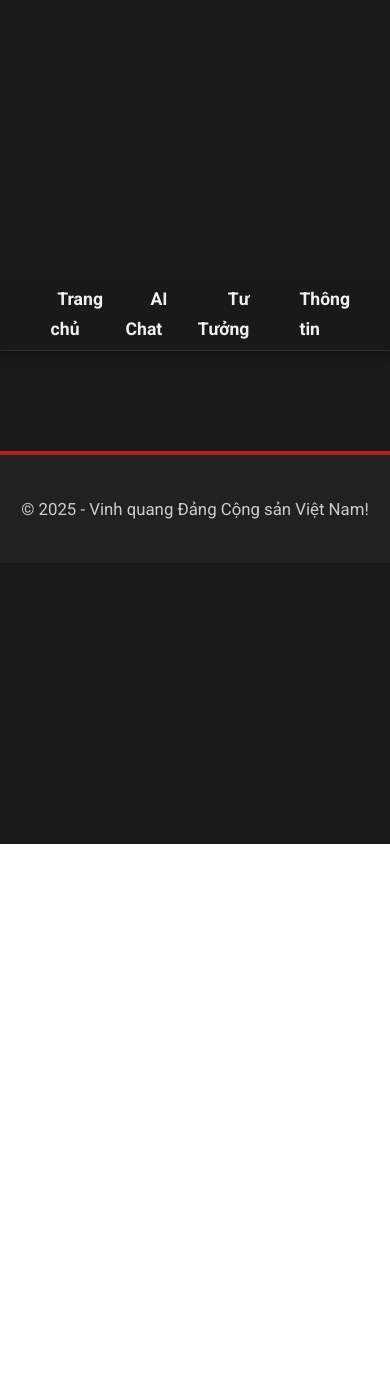
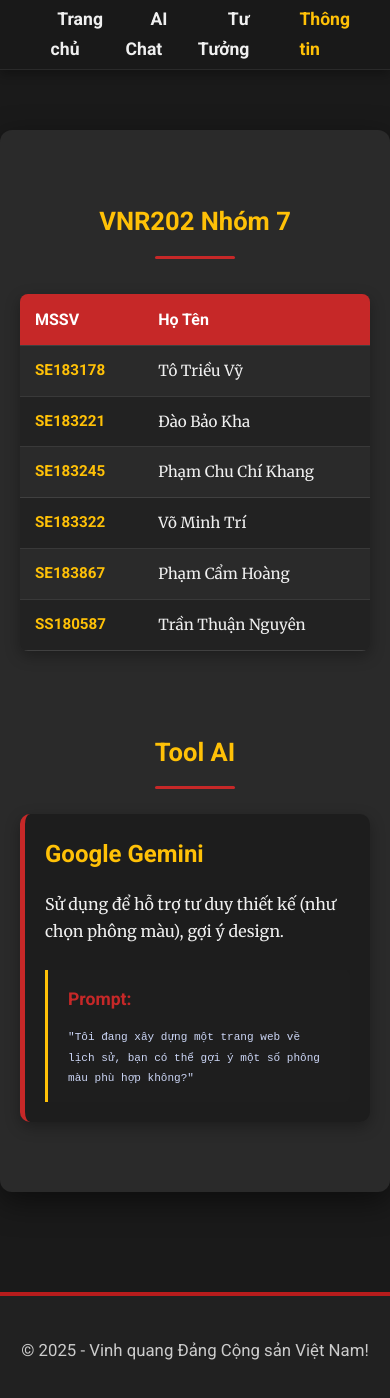
Before and after one commit to Darkvolcano/VNR202, a React (Vite) app: page /information in a window 390 px wide. Shown: the top 1398 px of the page. Before the commit the page ends 844 px from the top, so only its background shows below. Built offline with nearby package versions, Linux system fonts and the light colour scheme.

Commit message:
add information team

```diff
--- a/src/App.jsx
+++ b/src/App.jsx
@@ -5,7 +5,7 @@ import { Routes, Route } from "react-router-dom";
 
 import Home from "./pages/Home";
 import AIChat from "./pages/AIChat";
-import TuTuong from "./pages/TuTuong";
+import Ideology from "./pages/Ideology";
 import Information from "./pages/Information";
 
 function App() {
@@ -17,12 +17,11 @@ function App() {
         <Routes>
           <Route path="/" element={<Home />} />
           <Route path="/ai-chat" element={<AIChat />} />
-          <Route path="/tu-tuong" element={<TuTuong />} />
-          <Route path="/thong-tin" element={<Information />} />
+          <Route path="/ideology" element={<Ideology />} />
+          <Route path="/information" element={<Information />} />
         </Routes>
       </main>
 
-      {/* Footer cũng sẽ luôn hiển thị */}
       <Footer />
     </div>
   );
--- a/src/components/Navigation.jsx
+++ b/src/components/Navigation.jsx
@@ -25,7 +25,7 @@ const Navigation = () => {
           </li>
           <li>
             <NavLink
-              to="/tu-tuong"
+              to="/ideology"
               className={({ isActive }) => (isActive ? "active" : "")}
             >
               Tư Tưởng
@@ -33,7 +33,7 @@ const Navigation = () => {
           </li>
           <li>
             <NavLink
-              to="/thong-tin"
+              to="/information"
               className={({ isActive }) => (isActive ? "active" : "")}
             >
               Thông tin
--- a/src/pages/TuTuong.jsx
+++ b/src/pages/Ideology.jsx
@@ -1,4 +1,4 @@
-const TuTuong = () => {
+const Ideology = () => {
   return (
     <div style={{ padding: "100px 20px", minHeight: "80vh" }}>
       <h1>Trang Tư Tưởng</h1>
@@ -7,4 +7,4 @@ const TuTuong = () => {
   );
 };
 
-export default TuTuong;
+export default Ideology;
--- /dev/null
+++ b/src/pages/Information.css
@@ -0,0 +1,251 @@
+.information-page {
+  min-height: calc(100vh - 70px);
+  background-color: var(--color-background);
+  color: var(--color-text);
+}
+
+.info-content-container {
+  max-width: 1000px;
+  margin: 60px auto;
+  padding: 10px 30px;
+  background-color: var(--color-surface);
+  border-radius: 12px;
+  box-shadow: 0 10px 30px rgba(0, 0, 0, 0.5);
+  text-align: justify;
+}
+
+.info-main-title {
+  font-family: var(--font-heading);
+  font-size: 2.5em;
+  font-weight: 900;
+  color: var(--color-primary-red);
+  text-align: center;
+  margin-bottom: 15px;
+  border-bottom: 4px solid var(--color-gold);
+  padding-bottom: 15px;
+  text-shadow: 1px 1px 2px rgba(0, 0, 0, 0.3);
+}
+
+.info-sapo {
+  font-family: var(--font-body);
+  font-style: italic;
+  font-size: 1.2em;
+  color: var(--color-text-muted);
+  text-align: center;
+  max-width: 800px;
+  margin: 0 auto 50px auto;
+  line-height: 1.6;
+}
+
+.info-sub-title {
+  font-family: var(--font-heading);
+  font-size: 2em;
+  font-weight: 700;
+  color: var(--color-gold);
+  text-align: center;
+  margin-top: 40px;
+  margin-bottom: 40px;
+  position: relative;
+}
+
+.info-sub-title::after {
+  content: "";
+  position: absolute;
+  left: 50%;
+  transform: translateX(-50%);
+  bottom: -15px;
+  width: 80px;
+  height: 3px;
+  background-color: var(--color-primary-red);
+  border-radius: 2px;
+}
+
+.team-section {
+  margin-bottom: 80px;
+}
+
+.team-table {
+  width: 100%;
+  max-width: 800px;
+  margin: 50px auto 0 auto;
+  border-collapse: collapse;
+  box-shadow: 0 5px 15px rgba(0, 0, 0, 0.3);
+  border-radius: 8px;
+  overflow: hidden;
+}
+
+.team-table th,
+.team-table td {
+  padding: 15px 20px;
+  text-align: left;
+  border-bottom: 1px solid rgba(255, 255, 255, 0.1);
+}
+
+.team-table th {
+  background-color: var(--color-primary-red);
+  color: #ffffff;
+  font-family: var(--font-heading);
+  font-size: 1.1em;
+  font-weight: 700;
+}
+
+.team-table td {
+  font-family: var(--font-body);
+  font-size: 1.05em;
+  color: var(--color-text);
+}
+
+.team-table td:first-child {
+  color: var(--color-gold);
+  font-family: var(--font-heading);
+  font-weight: 700;
+}
+
+.team-table tbody tr:nth-child(even) {
+  background-color: rgba(0, 0, 0, 0.2);
+}
+
+.team-table tbody tr:hover {
+  background-color: rgba(255, 193, 7, 0.1);
+}
+
+.ai-tools-section {
+  margin-top: 80px;
+}
+
+.info-ai-intro {
+  font-size: 1.1em;
+  color: var(--color-text);
+  text-align: center;
+  max-width: 800px;
+  margin: 20px auto 40px auto;
+  line-height: 1.7;
+}
+
+.info-ai-list {
+  display: grid;
+  grid-template-columns: 1fr;
+  gap: 40px;
+  margin-top: 40px;
+  margin-bottom: 40px;
+}
+
+.info-ai-card {
+  background-color: rgba(0, 0, 0, 0.3);
+  padding: 30px;
+  border-radius: 10px;
+  box-shadow: 0 5px 15px rgba(0, 0, 0, 0.3);
+  text-align: left;
+  border-left: 5px solid var(--color-primary-red);
+  transition: transform 0.3s ease, box-shadow 0.3s ease;
+}
+
+.info-ai-card:hover {
+  transform: translateX(5px);
+  box-shadow: 0 8px 25px rgba(0, 0, 0, 0.5);
+}
+
+.info-tool-name {
+  font-family: var(--font-heading);
+  font-size: 1.8em;
+  color: var(--color-gold);
+  margin-top: 0;
+  margin-bottom: 15px;
+}
+
+.info-tool-description {
+  font-size: 1.05em;
+  color: var(--color-text);
+  line-height: 1.7;
+  margin-bottom: 25px;
+}
+
+.info-prompt-example {
+  background-color: #1e1e1e;
+  border-left: 3px solid var(--color-gold);
+  padding: 15px 20px;
+  border-radius: 0 5px 5px 0;
+  margin-top: 20px;
+}
+
+.info-prompt-example h5 {
+  font-family: var(--font-heading);
+  color: var(--color-primary-red);
+  margin-top: 0;
+  margin-bottom: 10px;
+  font-size: 1.1em;
+}
+
+.info-prompt-example pre {
+  margin: 0;
+  white-space: pre-wrap;
+  word-wrap: break-word;
+  font-family: "Consolas", "Monaco", monospace;
+  font-size: 0.9em;
+  color: #ccd6f6;
+  line-height: 1.5;
+}
+
+.info-closing-note {
+  margin-top: 60px;
+  text-align: center;
+  font-style: italic;
+  color: var(--color-text-muted);
+  font-size: 1.1em;
+}
+
+@media screen and (max-width: 768px) {
+  .info-content-container {
+    padding: 30px 20px;
+  }
+
+  .info-main-title {
+    font-size: 2em;
+  }
+
+  .info-sapo {
+    font-size: 1em;
+    margin-bottom: 30px;
+  }
+
+  .info-sub-title {
+    font-size: 1.6em;
+    margin-top: 40px;
+    margin-bottom: 30px;
+  }
+
+  .team-table {
+    width: 100%;
+    max-width: 100%;
+  }
+
+  .team-table th,
+  .team-table td {
+    padding: 12px 15px;
+    font-size: 0.95em;
+  }
+
+  .team-table th {
+    font-size: 1em;
+  }
+
+  .info-ai-intro {
+    font-size: 1em;
+  }
+
+  .info-ai-card {
+    padding: 20px;
+  }
+
+  .info-tool-name {
+    font-size: 1.5em;
+  }
+
+  .info-tool-description {
+    font-size: 1em;
+  }
+
+  .info-prompt-example pre {
+    font-size: 0.85em;
+  }
+}
--- a/src/pages/Information.jsx
+++ b/src/pages/Information.jsx
@@ -1,8 +1,93 @@
+import "./Information.css";
+
+const teamMembers = [
+  {
+    id: 1,
+    studentId: "SE183178",
+    name: "Tô Triều Vỹ",
+  },
+  {
+    id: 2,
+    studentId: "SE183221",
+    name: "Đào Bảo Kha",
+  },
+  {
+    id: 3,
+    studentId: "SE183245",
+    name: "Phạm Chu Chí Khang",
+  },
+  {
+    id: 4,
+    studentId: "SE183322",
+    name: "Võ Minh Trí",
+  },
+  {
+    id: 5,
+    studentId: "SE183867",
+    name: "Phạm Cẩm Hoàng",
+  },
+  {
+    id: 6,
+    studentId: "SS180587",
+    name: "Trần Thuận Nguyên",
+  },
+];
+
+const aiTools = [
+  {
+    id: 1,
+    name: "Google Gemini",
+    description:
+      "Sử dụng để hỗ trợ tư duy thiết kế (như chọn phông màu), gợi ý design.",
+    promptExample: `
+      "Tôi đang xây dựng một trang web về lịch sử, bạn có thể gợi ý một số phông màu phù hợp không?"
+    `,
+  },
+];
+
 const Information = () => {
   return (
-    <div style={{ padding: "100px 20px", minHeight: "80vh" }}>
-      <h1>Trang Thông Tin</h1>
-      <p>Nội dung của trang Thông Tin sẽ ở đây.</p>
+    <div className="information-page">
+      <div className="info-content-container fade-in-section">
+        <section className="team-section">
+          <h3 className="info-sub-title">VNR202 Nhóm 7</h3>
+
+          <table className="team-table">
+            <thead>
+              <tr>
+                <th>MSSV</th>
+                <th>Họ Tên</th>
+              </tr>
+            </thead>
+            <tbody>
+              {teamMembers.map((member) => (
+                <tr key={member.id}>
+                  <td>{member.studentId}</td>
+                  <td>{member.name}</td>
+                </tr>
+              ))}
+            </tbody>
+          </table>
+        </section>
+
+        <section className="ai-tools-section">
+          <h3 className="info-sub-title">Tool AI</h3>
+          <div className="info-ai-list">
+            {aiTools.map((tool) => (
+              <div key={tool.id} className="info-ai-card">
+                <h4 className="info-tool-name">{tool.name}</h4>
+                <p className="info-tool-description">{tool.description}</p>
+                <div className="info-prompt-example">
+                  <h5>Prompt:</h5>
+                  <pre>
+                    <code>{tool.promptExample.trim()}</code>
+                  </pre>
+                </div>
+              </div>
+            ))}
+          </div>
+        </section>
+      </div>
     </div>
   );
 };
```
